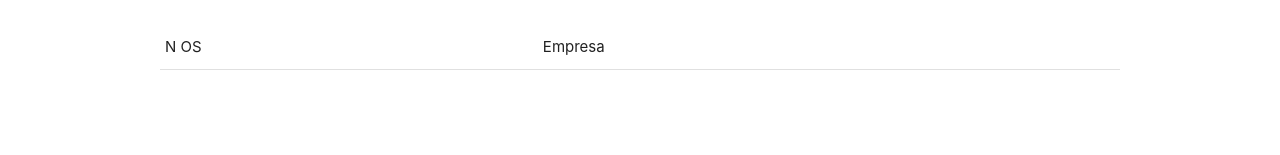
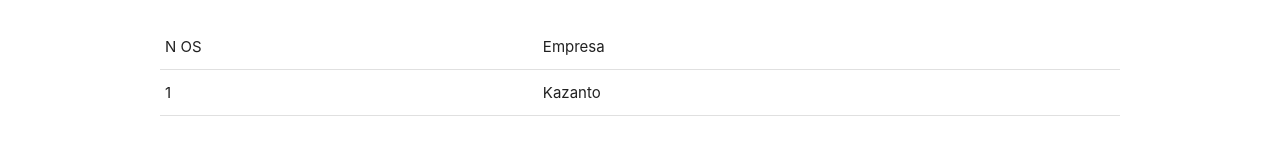
Before and after one commit to hashtegui/front-end-gerenciamento-de-pedidos, a React (Vite) app: page / in a window 1280 px wide. Shown: the part 167-322 px from the top of the page. Built offline with nearby package versions, Linux system fonts and the light colour scheme.

Commit message:
adicionando context de Os

```diff
--- a/package.json
+++ b/package.json
@@ -9,6 +9,10 @@
     "preview": "vite preview"
   },
   "dependencies": {
+    "@emotion/react": "^11.10.4",
+    "@emotion/styled": "^11.10.4",
+    "@fontsource/roboto": "^4.5.8",
+    "@mui/material": "^5.10.11",
     "react": "^18.2.0",
     "react-dom": "^18.2.0",
     "react-router-dom": "^6.4.2"
--- a/src/main.tsx
+++ b/src/main.tsx
@@ -3,9 +3,12 @@
 import "./reset.css";
 import { RouterProvider } from "react-router-dom";
 import { Routes } from "./routes";
+import { OsProvider } from "./providers/OsContext";
 
 ReactDOM.createRoot(document.getElementById("root") as HTMLElement).render(
   <React.StrictMode>
-    <RouterProvider router={Routes}></RouterProvider>
+    <OsProvider>
+      <RouterProvider router={Routes}></RouterProvider>
+    </OsProvider>
   </React.StrictMode>
 );
--- /dev/null
+++ b/src/providers/OsContext/index.tsx
@@ -0,0 +1,60 @@
+import * as React from "react";
+import { OrdemServicoProps } from "../../templates/Home";
+
+const initialState: OrdemServicoProps = {
+  id: 1,
+  dataOrdem: "2022-10-25",
+  corporacao: {
+    id: 1,
+    nome: "Kazanto",
+    tipoContrato: "TOTAL",
+  },
+  nf: {
+    data: "2022-10-16",
+    numNota: "5315354648",
+    valorTotalNota: 75.99,
+    valorTotalProdutos: 50.99,
+  },
+  cliente: {
+    contato: {
+      id: 1,
+      celular: "92985856969",
+      telefone: "9298356548",
+    },
+    endereco: {
+      id: 1,
+      rua: "142",
+      casa: "28",
+      cep: "69094800",
+      bairro: "Cidade Nova",
+    },
+    cpf: "05177175227",
+    nome: "Lucas",
+    sobrenome: "Marcos Goes Marinho",
+  },
+  listaProdutos: [
+    {
+      quantidade: 2,
+      produto: {
+        id: 1,
+        codigo: "32545",
+        codBarras: "54531584854",
+      },
+    },
+  ],
+};
+
+interface IOsProps {
+  os: OrdemServicoProps | null;
+  setOs: React.Dispatch<React.SetStateAction<OrdemServicoProps | null>>;
+}
+
+export const OsContext = React.createContext<IOsProps>({} as IOsProps);
+
+export const OsProvider: React.FC<React.ReactNode> = ({ children }) => {
+  const [os, setOs] = React.useState<OrdemServicoProps | null>(initialState);
+
+  return (
+    <OsContext.Provider value={{ os, setOs }}>{children}</OsContext.Provider>
+  );
+};
--- a/src/routes/index.tsx
+++ b/src/routes/index.tsx
@@ -1,17 +1,18 @@
 import React from "react";
 import {
   Route,
-  BrowserRouter,
   createBrowserRouter,
   createRoutesFromElements,
 } from "react-router-dom";
 
 import { Home } from "../templates/Home";
+import { OrdemServico } from "../templates/OdemServico";
 
 export const Routes = createBrowserRouter(
   createRoutesFromElements(
     <>
       <Route element={<Home />} path="/" />
+      <Route element={<OrdemServico />} path="os" />
     </>
   )
 );
--- a/src/templates/Home/index.tsx
+++ b/src/templates/Home/index.tsx
@@ -1,11 +1,12 @@
-import React, { useEffect, useState } from "react";
+import React, { useContext, useEffect, useState } from "react";
 import Templogo from "../assets/logo.svg";
 import { Header } from "../../components/Header";
 import "./style.css";
+import { OsContext } from "../../providers/OsContext";
 
 const ulr_base = "http://localhost:8080";
 
-type OrdemServicoProps = {
+export type OrdemServicoProps = {
   id: number;
   dataOrdem: string;
   corporacao: { id: number; nome: string; tipoContrato: string };
@@ -34,15 +35,16 @@
       id: number;
       codigo: string;
       codBarras: string;
-      quantidade: number;
     };
   }[];
 };
 
 export const Home = () => {
-  const [pedidos, setPedidos] = useState<OrdemServicoProps>();
+  const [value, setValue] = useState("");
 
-  const [value, setValue] = useState("");
+  const osState = useContext(OsContext);
+
+  const { os, setOs } = osState;
 
   const handleClick = (e: React.MouseEvent<HTMLAnchorElement, MouseEvent>) => {
     fetch(`http://localhost:8080/os/${value}`, {
@@ -57,8 +59,7 @@
         return r.json();
       })
       .then((r) => {
-        setPedidos(r);
-        console.log(pedidos);
+        setOs(r);
       })
       .catch((e) => console.log("error", e));
   };
@@ -93,10 +94,10 @@
                 </tr>
               </thead>
               <tbody>
-                {!!pedidos && (
+                {!!os && (
                   <tr>
-                    <td>{pedidos.id}</td>
-                    <td>{pedidos.corporacao.nome}</td>
+                    <td>{os.id}</td>
+                    <td>{os.corporacao.nome}</td>
                   </tr>
                 )}
               </tbody>
--- /dev/null
+++ b/src/templates/OdemServico/index.tsx
@@ -0,0 +1,17 @@
+import * as React from "react";
+import { Header } from "../../components/Header";
+import { OsContext } from "../../providers/OsContext";
+
+export const OrdemServico = () => {
+  const { os, setOs } = React.useContext(OsContext);
+  return (
+    <>
+      <Header />
+      <section>
+        <div>
+          <p>cabecalho</p>
+        </div>
+      </section>
+    </>
+  );
+};
--- a/tsconfig.json
+++ b/tsconfig.json
@@ -7,7 +7,7 @@
     "skipLibCheck": true,
     "esModuleInterop": false,
     "allowSyntheticDefaultImports": true,
-    "strict": true,
+    "strict": false,
     "forceConsistentCasingInFileNames": true,
     "module": "ESNext",
     "moduleResolution": "Node",
```
Also changed, not shown: src/templates/OdemServico/style.css (added), 1 other file (tests, documents, lock files or other folders).
